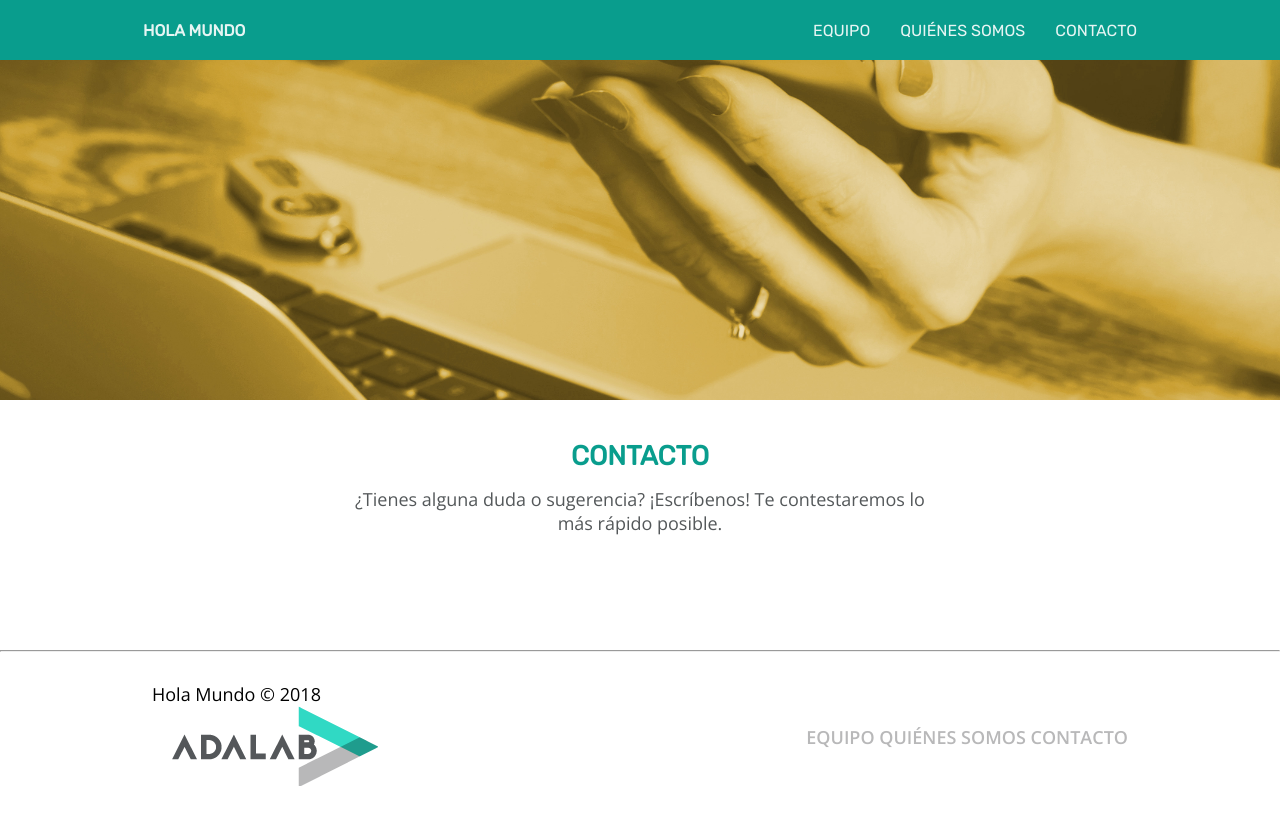
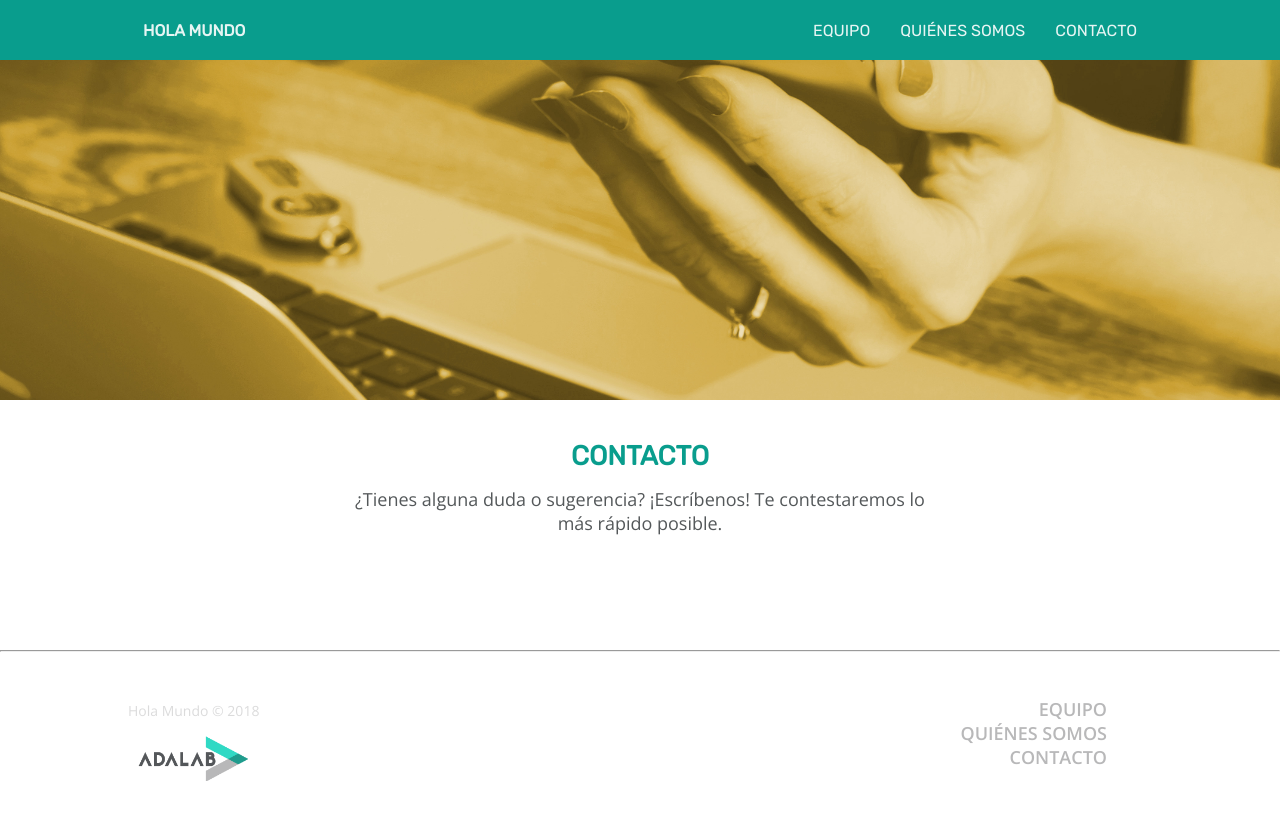
Before and after one commit to joanajimfer/e-s1-holamundo, a plain HTML site: page pages/contacto.html in a window 1280 px wide. Drawn offline with nearby package versions, Linux system fonts and the light colour scheme.

Commit message:
change responsive contact footer

```diff
--- a/css/style.css
+++ b/css/style.css
@@ -237,7 +237,7 @@ span { position: relative;
     }
 
 .footer-logo {
-    width: 116px;
+    width: 119.5px;
     height: 45px;
     margin: 0px;
     padding: 0px;
@@ -307,7 +307,29 @@ span { position: relative;
     color:#54585a;
     padding-bottom: 100px;
 }
+.copyright-contacto{
+    font-family: "Open Sans";
+    padding-top: 30px;
+    padding-bottom: 20px;
+    color:#b8b8b9;
+    opacity: 0.5;
+    font-size: 14px;
+    text-align: center;
+}
 
+.foot-list-contacto{
+    display: block;
+}
+
+.main-footer-contacto{
+    text-align: center
+}
+
+.footer-logo-contact{
+    width: 119.5px;
+    height: 45px;
+    margin: 30px 30px 45px 30px;
+    }
 
 /* MEDIAQUERIES*/
 
@@ -387,10 +409,10 @@ span { position: relative;
     /* footer*/
 
 .main-footer-contacto {
-    padding: 30px;
-    display: flex;
-    align-items: center;
-    justify-content: space-between;
+    padding: 30px 30px 60px 30px;
+    position: relative;
+    text-align: justify;
+
 }
 
 .copyright-contacto {
@@ -403,9 +425,20 @@ span { position: relative;
 .copy-logo-contacto, .footer-menu-contacto{
     display: inline-block;
 }
+
 .foot-list-contacto{
-    text-align: right;
+    display: block;
 }
+.footer-menu-contacto{
+    position: absolute;
+    right: 45px;
+    text-align: right
+}
+
+.footer-logo-contact{
+    margin: 15px 0px 0px 0px;
+    }
+
 }
 
 /* SIZE LAPTOP*/
@@ -438,18 +471,15 @@ span { position: relative;
 
     /* footer*/
 
+ .foot-list-contacto{
+     display: block;
+ }
 
-.copy-logo-contacto {
-    margin-left: 10%;
+ .main-footer-contacto {
+    margin: 45px 10%;
+    padding: 0px;
 }
-
-.footer-menu-contacto{
-    margin-right: 10%;
+.footer-logo-contact{
+    margin: 15px 0px 0px 0px;
+    }
 }
-
-.footer-main {
-    margin-right: 138px;
-    margin-left:138px;
-}
-
-}
--- a/pages/contacto.html
+++ b/pages/contacto.html
@@ -35,19 +35,18 @@
     </main class="main-contacto">
     <hr class="footer-division">
     <footer class="main-footer-contacto">
-        <div class="copy-logo-contacto">
             <div class="copyright-contacto">Hola Mundo &copy; 2018</div>
+            <nav class="footer-menu-contacto">
+                <ul class="nav-list-contacto">
+                    <li class="foot-list-contacto"><a class="foot-a" href="#equipo">EQUIPO</a> </a></li>
+                    <li class="foot-list-contacto"><a class="foot-a" href="#quienes-somos">QUIÉNES SOMOS</a></li>
+                    <li class="foot-list-contacto"><a class="foot-a" href="#contacto">CONTACTO</a></li>
+                </ul>
+            </nav>
             <div class="footer-img-contacto">
-                    <img class="logo" src="../images/logo-adalab.png" alt="Logo-adalab">
+                    <img class="footer-logo-contact" src="../images/logo-adalab.png" alt="Logo-adalab">
             </div>
-        </div>
-        <nav class="footer-menu-contacto">
-            <ul class="nav-list-contacto">
-                <li class="foot-list-contacto"><a class="foot-a" href="#equipo">EQUIPO</a> </a></li>
-                <li class="foot-list-contacto"><a class="foot-a" href="#quienes-somos">QUIÉNES SOMOS</a></li>
-                <li class="foot-list-contacto"><a class="foot-a" href="#contacto">CONTACTO</a></li>
-            </ul>
-        </nav>
+
 
         </div>
     </footer>
```
